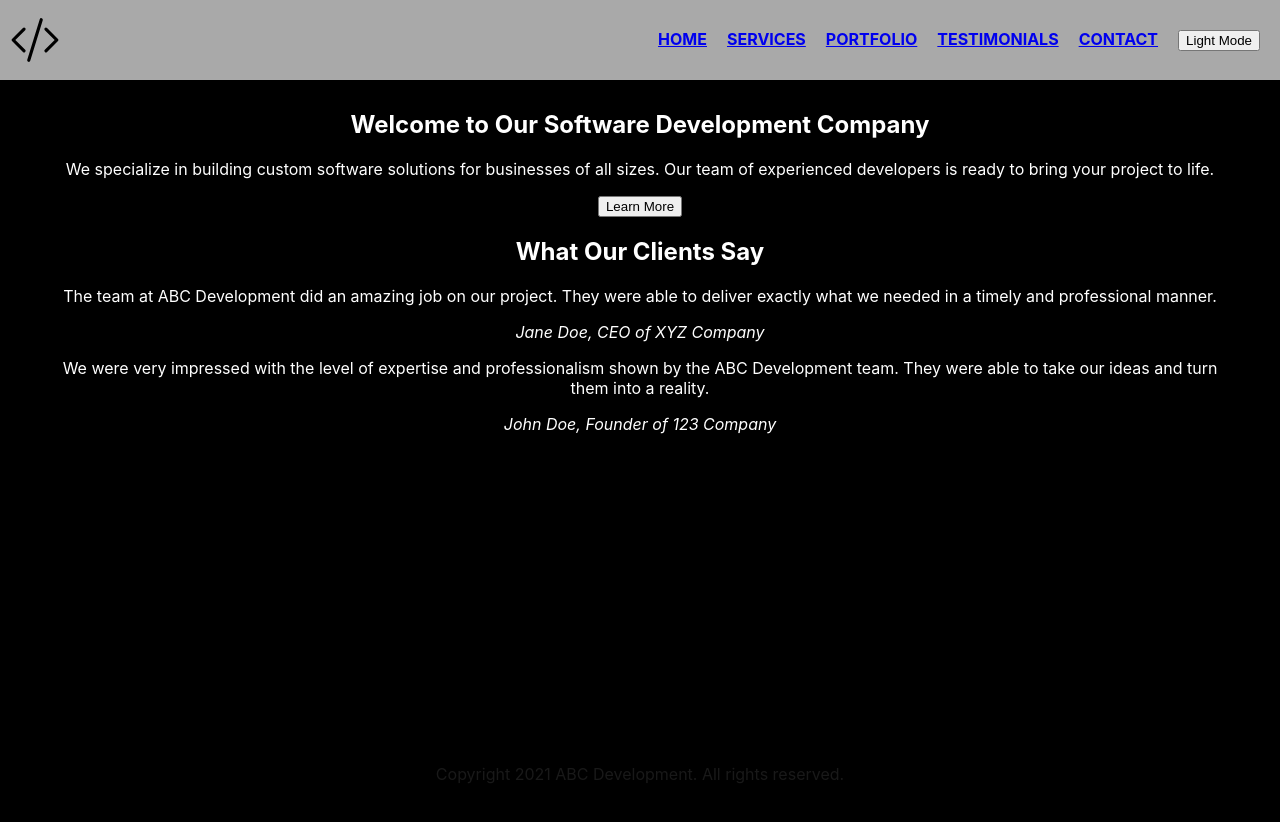
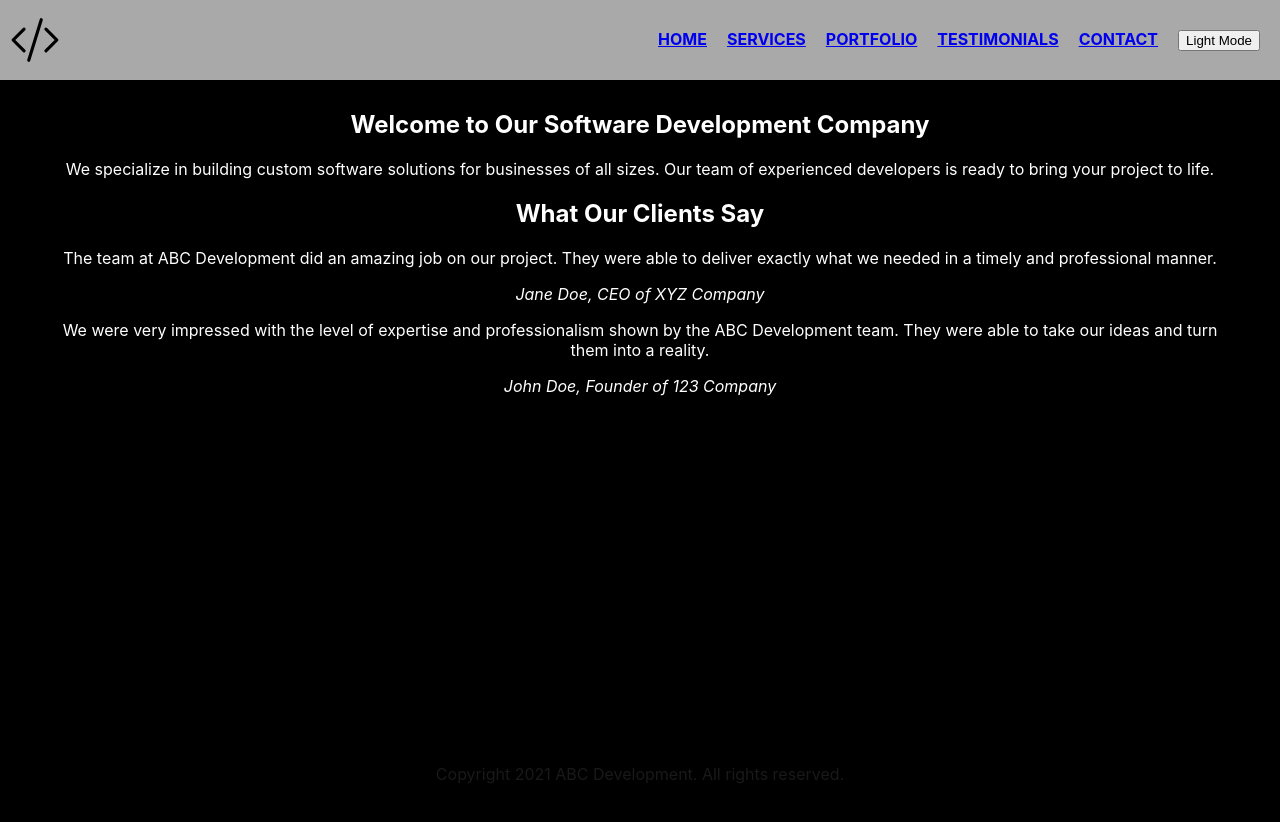
Before and after one commit to jpineda48/React-WBP, a React (Create React App) app in the folder react-dark-mode/: page / in a window 1280 px wide. Shown: the top 822 px of the page. Built offline with nearby package versions, Linux system fonts and the light colour scheme.

Commit message:
Remove 'learn more' button

```diff
--- a/react-dark-mode/src/components/Welcome.jsx
+++ b/react-dark-mode/src/components/Welcome.jsx
@@ -4,7 +4,6 @@ const Welcome = (props) => {
     <section>
       <h2>Welcome to Our Software Development Company</h2>
       <p>We specialize in building custom software solutions for businesses of all sizes. Our team of experienced developers is ready to bring your project to life.</p>
-      <button>Learn More</button>
     </section>
     <section>
       <h2>What Our Clients Say</h2>
```
